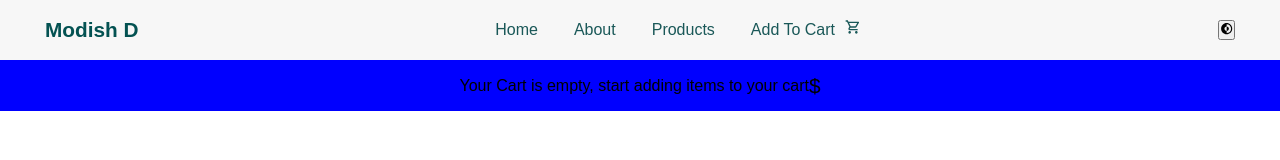
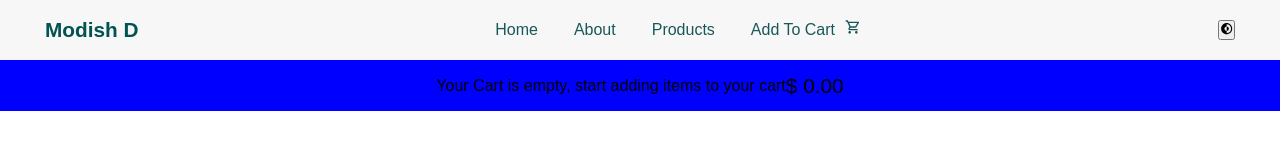
Before and after one commit to Bolaji87/Modish-Dynamics, a React (Vite) app: page /cart in a window 1280 px wide. Shown: the top 160 px of the page. Built offline with nearby package versions, Linux system fonts and the light colour scheme.

Commit message:
feat:update

```diff
--- a/src/pages/cart/Cart.jsx
+++ b/src/pages/cart/Cart.jsx
@@ -23,7 +23,7 @@ function Cart() {
         )}
       </ul>
 
-      <p>$ {Math.round(totalAmount) || ""}</p>
+      <p>$ {totalAmount.toFixed(2) || ""}</p>
     </div>
   );
 }
```
